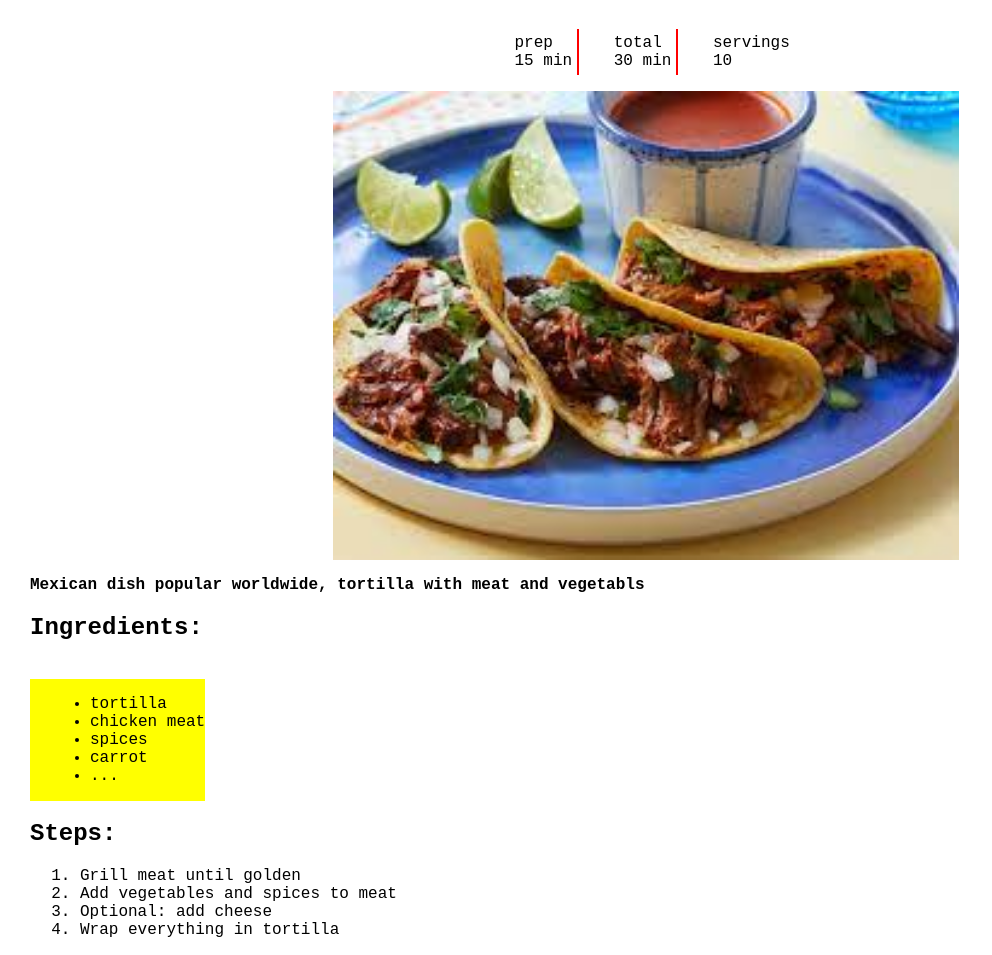
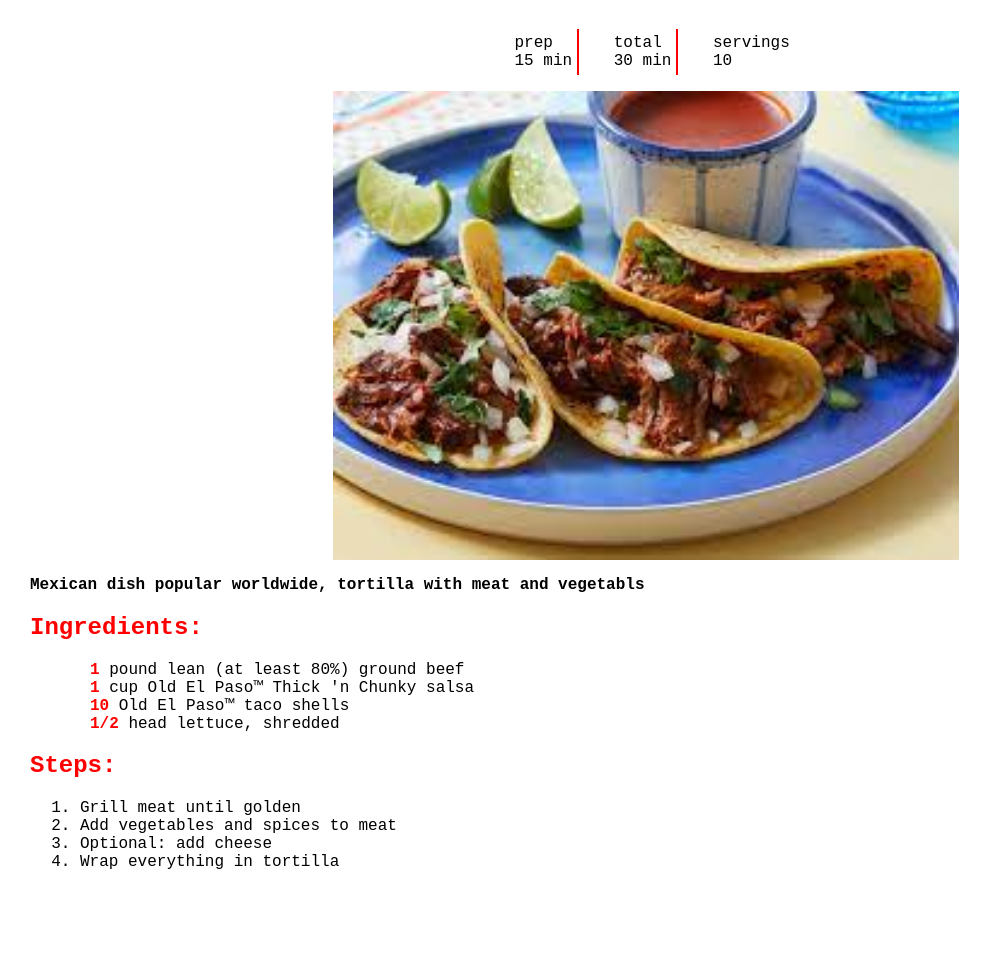
Before and after one commit to Rokachello/odin-recipes, a plain HTML site: page recipes/taco.html in a window 1280 px wide. Shown: the part 101-1056 px from the top of the page, without its empty margins (0-992 px from the left). After the commit the page ends 988 px from the top, so only its background shows below. Drawn offline with Linux system fonts and the light colour scheme.

Commit message:
make basic recipe site
basic recipe site finished

```diff
--- a/css/recipes-style.css
+++ b/css/recipes-style.css
@@ -2,33 +2,21 @@
 body{
     font-family: 'Courier New', Arial, Helvetica, sans-serif;
 }
-
 h1{
 text-align: center;
 }
-
-.yellow {
-
-    display: inline-block;
-    background-color: yellow;
-}
-
 .bold{
     font-weight: 800;
 }
-
 .row{
     list-style: none;
     display: inline-block;
     padding: 5px;
 }
-
-
 .img-block{
     display: block;
     margin-top: 10px;
 }
-
 .right-border{
     border-right: 2px solid red;
 }
@@ -36,8 +24,19 @@ text-align: center;
     width: 50%;
     margin: auto;
 }
-
 *{
     box-sizing: content-box;
     margin-left: 10px;
 }
+.big-red,
+h2{
+    color: red;
+    font-weight: 800;
+}
+.no-bullets{
+    list-style: none;
+}
+
+.numbered-bullets{
+    list-style: circle;
+}
--- a/recipes/taco.html
+++ b/recipes/taco.html
@@ -26,22 +26,17 @@
     </ul>
 </div>
 </div>
+<img class="img-block middle"  src="../images/taco.jpeg" alt="plate of tacos">
+<p class="bold">Mexican dish popular worldwide, tortilla with meat and vegetabls</p>
 
-<img class="img-block middle"  src="../images/taco.jpeg" alt="plate of tacos">
-
-    <p class="bold">Mexican dish popular worldwide, tortilla with meat and vegetabls</p>
 
 <h2>Ingredients:</h2>
-<br>
-<div class="yellow">
-    <ul>
-    <li>tortilla</li>
-    <li>chicken meat</li>
-    <li>spices</li>
-    <li>carrot</li>
-    <li>...</li>
-    </ul>
-</div>
+<ul>
+<li class="no-bullets"> <span class="big-red">1 </span>   pound lean (at least 80%) ground beef</li>
+<li class="no-bullets"> <span class="big-red">1 </span>   cup Old El Paso™ Thick 'n Chunky salsa</li>
+<li class="no-bullets"> <span class="big-red">10 </span>Old El Paso™ taco shells</li>
+<li class="no-bullets"><span class="big-red">1/2 </span> head lettuce, shredded</li>
+</ul>
 
 <h2>Steps:</h2>
 <ol>
```
